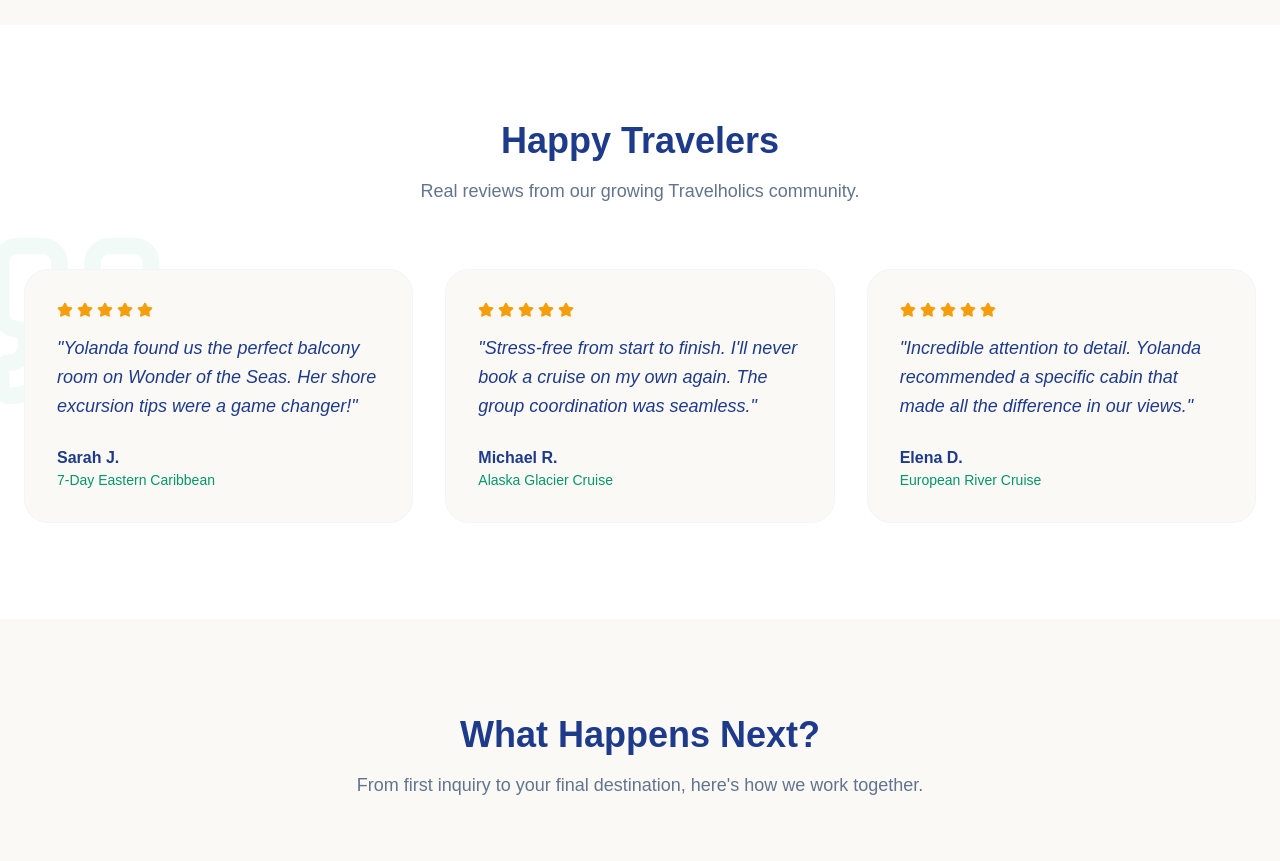
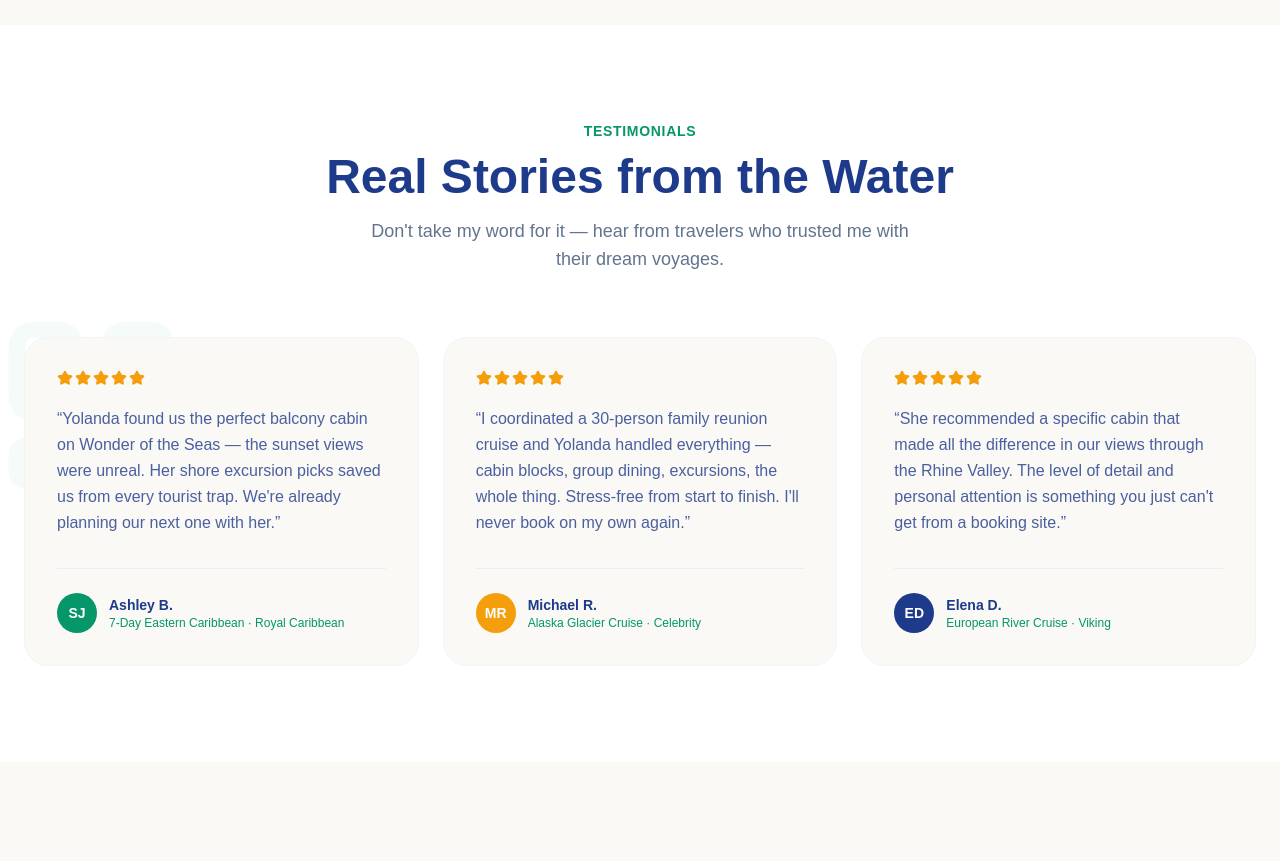
Before and after one commit to mrrickyspanish/travelholics, a Next.js app: page / in a window 1280 px wide. Shown: the part 2040-2901 px from the top of the page. Built offline with nearby package versions, Linux system fonts and the light colour scheme; no server answers.

Commit message:
Update testimonials with new entries and styles

```diff
--- a/components/social-proof.tsx
+++ b/components/social-proof.tsx
@@ -5,58 +5,97 @@ import { Star, Quote } from "lucide-react";
 
 const testimonials = [
   {
-    name: "Sarah J.",
-    trip: "7-Day Eastern Caribbean",
-    text: "Yolanda found us the perfect balcony room on Wonder of the Seas. Her shore excursion tips were a game changer!",
-    rating: 5
+    name: "Ashley B.",
+    initials: "SJ",
+    color: "#059669",
+    trip: "7-Day Eastern Caribbean · Royal Caribbean",
+    text: "Yolanda found us the perfect balcony cabin on Wonder of the Seas — the sunset views were unreal. Her shore excursion picks saved us from every tourist trap. We're already planning our next one with her.",
+    rating: 5,
   },
   {
     name: "Michael R.",
-    trip: "Alaska Glacier Cruise",
-    text: "Stress-free from start to finish. I'll never book a cruise on my own again. The group coordination was seamless.",
-    rating: 5
+    initials: "MR",
+    color: "#f59e0b",
+    trip: "Alaska Glacier Cruise · Celebrity",
+    text: "I coordinated a 30-person family reunion cruise and Yolanda handled everything — cabin blocks, group dining, excursions, the whole thing. Stress-free from start to finish. I'll never book on my own again.",
+    rating: 5,
   },
   {
     name: "Elena D.",
-    trip: "European River Cruise",
-    text: "Incredible attention to detail. Yolanda recommended a specific cabin that made all the difference in our views.",
-    rating: 5
-  }
+    initials: "ED",
+    color: "#1e3a8a",
+    trip: "European River Cruise · Viking",
+    text: "She recommended a specific cabin that made all the difference in our views through the Rhine Valley. The level of detail and personal attention is something you just can't get from a booking site.",
+    rating: 5,
+  },
 ];
 
 export const SocialProof = () => {
   return (
-    <section className="bg-white py-24 overflow-hidden">
+    <section id="testimonials" className="bg-white py-24 overflow-hidden">
       <div className="container mx-auto px-6">
-        <div className="text-center mb-16">
-          <h2 className="text-4xl font-bold text-[#1e3a8a] mb-4">Happy Travelers</h2>
-          <p className="text-lg text-slate-500">Real reviews from our growing Travelholics community.</p>
-        </div>
+        <motion.div
+          initial={{ opacity: 0, y: 20 }}
+          whileInView={{ opacity: 1, y: 0 }}
+          viewport={{ once: true }}
+          transition={{ duration: 0.6 }}
+          className="text-center mb-16"
+        >
+          <p className="text-[#059669] font-semibold text-sm uppercase tracking-wider mb-3">
+            Testimonials
+          </p>
+          <h2 className="text-4xl lg:text-5xl font-bold text-[#1e3a8a] mb-4">
+            Real Stories from the Water
+          </h2>
+          <p className="text-lg text-slate-500 max-w-xl mx-auto">
+            Don&apos;t take my word for it — hear from travelers who trusted me
+            with their dream voyages.
+          </p>
+        </motion.div>
 
-        <div className="grid md:grid-cols-3 gap-8 relative">
+        <div className="grid md:grid-cols-3 gap-6 relative">
           {/* Decorative Quote Icon */}
-          <div className="absolute top-0 left-0 text-[#059669]/5 -translate-x-12 -translate-y-12">
+          <div className="absolute -top-8 -left-8 text-[#059669]/[0.04] pointer-events-none">
             <Quote size={200} />
           </div>
 
           {testimonials.map((t, index) => (
             <motion.div
               key={index}
-              initial={{ opacity: 0, x: -20 }}
-              whileInView={{ opacity: 1, x: 0 }}
+              initial={{ opacity: 0, y: 24 }}
+              whileInView={{ opacity: 1, y: 0 }}
               viewport={{ once: true }}
               transition={{ duration: 0.5, delay: index * 0.1 }}
-              className="bg-[#FAF9F6] p-8 rounded-3xl border border-slate-100 relative z-10"
+              className="bg-[#FAF9F6] p-8 rounded-3xl border border-slate-100 relative z-10 flex flex-col"
             >
-              <div className="flex gap-1 mb-4 text-[#f59e0b]">
+              {/* Stars */}
+              <div className="flex gap-0.5 mb-5 text-[#f59e0b]">
                 {[...Array(t.rating)].map((_, i) => (
                   <Star key={i} size={16} fill="currentColor" />
                 ))}
               </div>
-              <p className="text-lg text-[#1e3a8a] italic mb-6 leading-relaxed">"{t.text}"</p>
-              <div>
-                <p className="font-bold text-[#1e3a8a]">{t.name}</p>
-                <p className="text-sm text-[#059669] font-medium">{t.trip}</p>
+
+              {/* Quote */}
+              <p className="text-[#1e3a8a]/80 text-base leading-relaxed mb-8 flex-1">
+                &ldquo;{t.text}&rdquo;
+              </p>
+
+              {/* Author */}
+              <div className="flex items-center gap-3 pt-6 border-t border-slate-200/60">
+                <div
+                  className="w-10 h-10 rounded-full flex items-center justify-center text-white text-sm font-bold shrink-0"
+                  style={{ backgroundColor: t.color }}
+                >
+                  {t.initials}
+                </div>
+                <div>
+                  <p className="font-bold text-[#1e3a8a] text-sm">
+                    {t.name}
+                  </p>
+                  <p className="text-xs text-[#059669] font-medium">
+                    {t.trip}
+                  </p>
+                </div>
               </div>
             </motion.div>
           ))}
```
